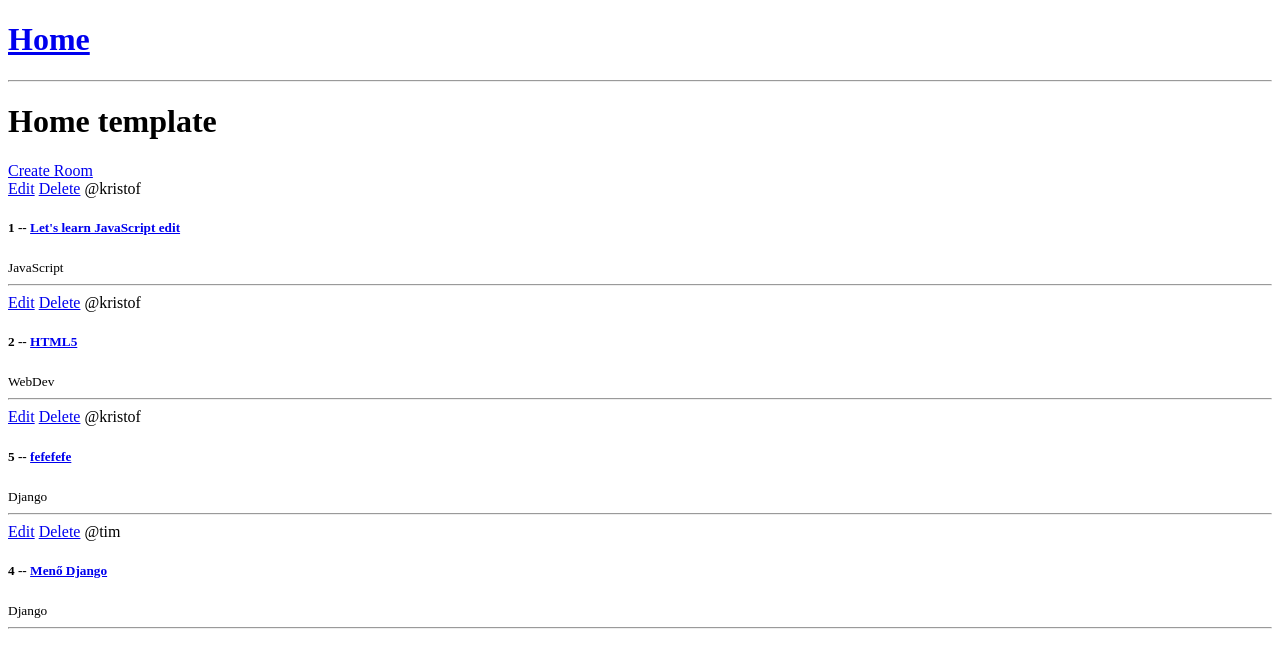
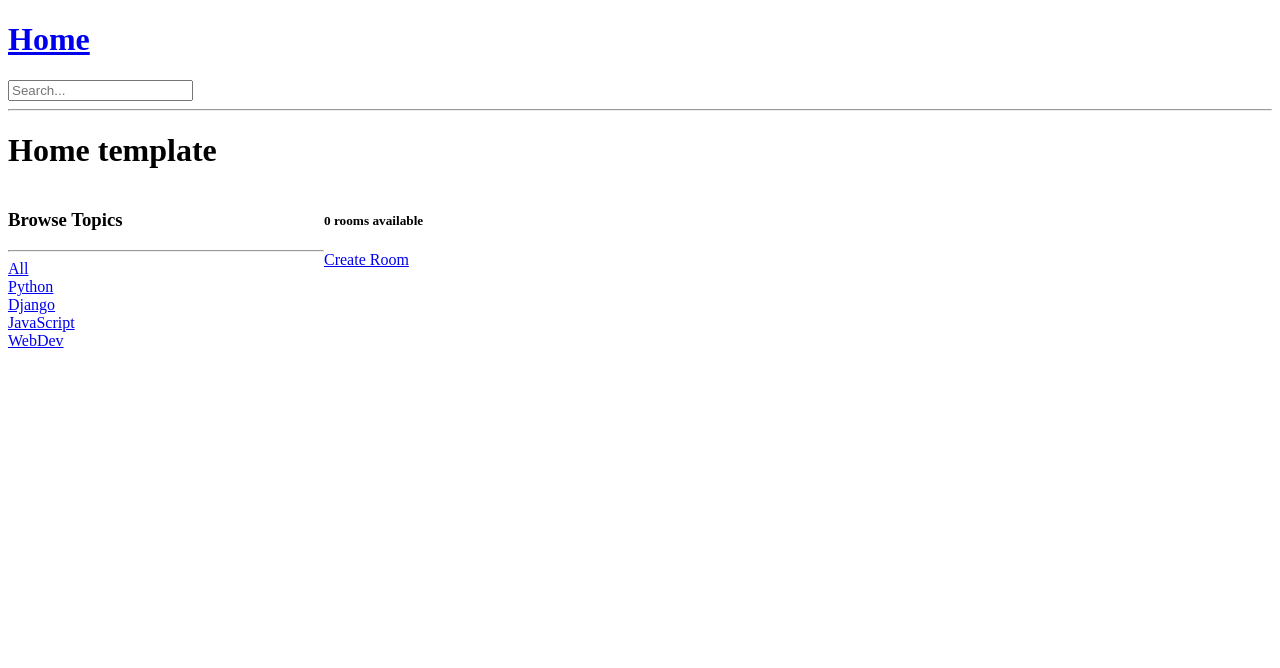
Before and after one commit to oldtarzan19/studybud, a Django app: a page that uses templates/navbar.html in a window 1280 px wide. Shown: the top 668 px of the page. Run offline with Django 4.2, Linux system fonts and the light colour scheme; data comes from the database, SQL or seed files in the repository.

Commit message:
Simple de fasza search function and Q filter

```diff
--- a/base/templates/base/home.html
+++ b/base/templates/base/home.html
@@ -2,11 +2,37 @@
 
 {% block content %}
 
+<style>
+    .home-contanier{
+        display: grid;
+        grid-template-columns: 1fr 3fr;
+    }
+</style>
+
 
 <h1>Home template</h1>
 
+    <div class="home-contanier">
+
         <div>
+            <h3>Browse Topics</h3>
+            <hr>
+            <!-- # Így kell megoldani a keresést, hogy átadnunk a url-nek infókat -->
+            <div>
+                <a href="{% url 'home' %}">All</a>
+            </div>
 
+            {% for topic in topics%}
+
+                <div>
+                    <a href="{% url 'home' %}?q={{ topic.name }}">{{ topic.name }}</a>
+                </div>
+
+            {% endfor %}
+        </div>
+
+        <div>
+        <h5>{{ room_count }} rooms available</h5>
             <a href="{% url 'create-room' %}">Create Room</a>
 
             <div>
@@ -25,4 +51,6 @@
 
         </div>
 
+    </div>
+
 {% endblock content %}
--- a/base/views.py
+++ b/base/views.py
@@ -1,27 +1,26 @@
 from django.shortcuts import render, redirect
-from .models import Room
+from django.db.models import Q
+from .models import Room, Topic
 from .forms import RoomForm
 
 # Create your views here.
 
-rooms = [
-    {'id': 1, 'name': 'Let\'s learn Python'},
-    {'id': 2, 'name': 'Designing a Django app'},
-    {'id': 3, 'name': 'Frontend development'},
-]
+def home(request):
+    q = request.GET.get('q') if request.GET.get('q') != None else ''
+    rooms = Room.objects.filter(Q(topic__name__icontains=q) |
+                                Q(name__icontains=q) |
+                                Q(description__icontains=q)
+                                )
 
-def home(request):
-    rooms = Room.objects.all()
-    context = {'rooms': rooms}
+    topics = Topic.objects.all()
+    room_count = rooms.count()
+    context = {'rooms': rooms, 'topics': topics, 'room_count': room_count}
     return render(request, 'base/home.html', context)
 
 
 def room(request, pk):
     room = Room.objects.get(id=pk)
-    for i in rooms:
-        if i['id'] == int(pk):
-            room = i
-            break
+
     if room is not None:
         context = {'room': room}
         # egy próba
--- a/templates/navbar.html
+++ b/templates/navbar.html
@@ -2,4 +2,8 @@
     <h1>Home</h1>
 </a>
 
+<form method="get" action="{% url 'home' %}">
+    <input type="text" name="q" placeholder="Search...">
+</form>
+
 <hr>
```
Lines whose indentation alone changed are shown as unchanged.
